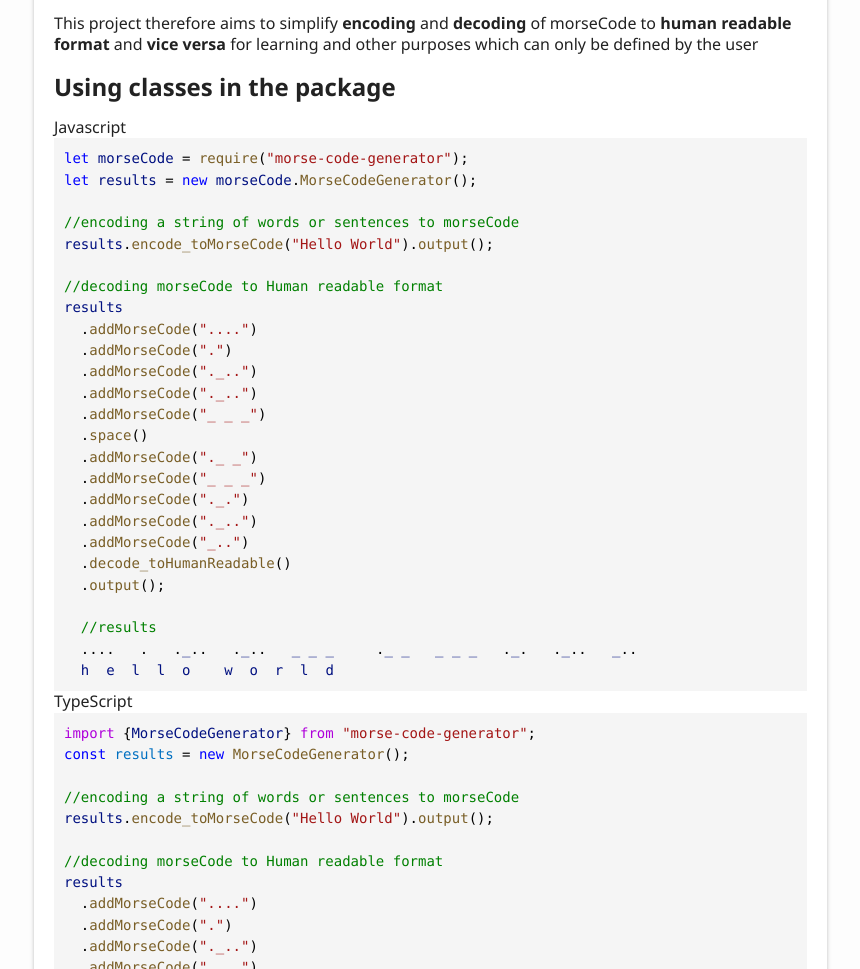
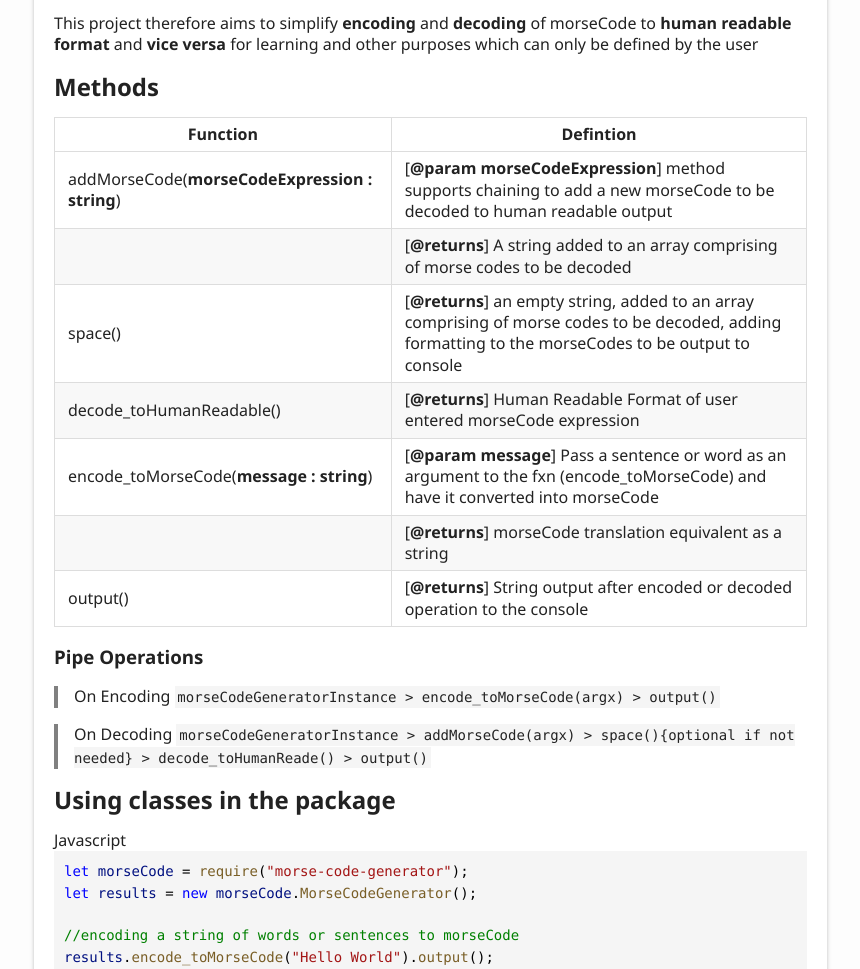
Before and after one commit to natcobbinah/MorseCode, a website: page docs/index.html in a window 1280 px wide. Shown: the part 420-1389 px from the top of the page, without its empty margins (6-866 px from the left). Drawn offline with Linux system fonts and the light colour scheme.

Commit message:
documentation modified

```diff
--- a/docs/index.html
+++ b/docs/index.html
@@ -72,6 +72,56 @@
 				coded sequence of dots and dashes.</p>
 				<p>This project therefore aims to simplify <strong>encoding</strong> and <strong>decoding</strong> of morseCode to <strong>human readable format</strong>
 				and <strong>vice versa</strong> for learning and other purposes which can only be defined by the user</p>
+				<a href="#methods" id="methods" style="color: inherit; text-decoration: none;">
+					<h2>Methods</h2>
+				</a>
+				<table>
+					<thead>
+						<tr>
+							<th>Function</th>
+							<th>Defintion</th>
+						</tr>
+					</thead>
+					<tbody><tr>
+							<td>addMorseCode(<strong>morseCodeExpression : string</strong>)</td>
+							<td>[<strong>@param morseCodeExpression</strong>] method  supports chaining to add a new morseCode to be decoded to  human readable output</td>
+						</tr>
+						<tr>
+							<td></td>
+							<td>[<strong>@returns</strong>] A string  added to an array comprising of morse codes to be decoded</td>
+						</tr>
+						<tr>
+							<td>space()</td>
+							<td>[<strong>@returns</strong>] an empty string, added to an array comprising of morse codes to be decoded,      adding formatting to the morseCodes  to be output to  console</td>
+						</tr>
+						<tr>
+							<td>decode_toHumanReadable()</td>
+							<td>[<strong>@returns</strong>] Human Readable Format of user entered morseCode expression</td>
+						</tr>
+						<tr>
+							<td>encode_toMorseCode(<strong>message : string</strong>)</td>
+							<td>[<strong>@param message</strong>] Pass a sentence or word as an argument to the fxn (encode_toMorseCode) and have it converted into morseCode</td>
+						</tr>
+						<tr>
+							<td></td>
+							<td>[<strong>@returns</strong>] morseCode translation equivalent as a string</td>
+						</tr>
+						<tr>
+							<td>output()</td>
+							<td>[<strong>@returns</strong>] String output after encoded or decoded operation to the console</td>
+						</tr>
+				</tbody></table>
+				<a href="#pipe-operations" id="pipe-operations" style="color: inherit; text-decoration: none;">
+					<h3>Pipe Operations</h3>
+				</a>
+				<blockquote>
+					<p>On Encoding
+					<code>       morseCodeGeneratorInstance &gt; encode_toMorseCode(argx) &gt; output()      </code></p>
+				</blockquote>
+				<blockquote>
+					<p>On Decoding
+					<code>       morseCodeGeneratorInstance &gt; addMorseCode(argx) &gt; space(){optional if not needed} &gt; decode_toHumanReade() &gt; output()      </code></p>
+				</blockquote>
 				<a href="#using-classes-in-the-package" id="using-classes-in-the-package" style="color: inherit; text-decoration: none;">
 					<h2>Using classes in the package</h2>
 				</a>
--- a/src/MorseCode.ts
+++ b/src/MorseCode.ts
@@ -2,7 +2,7 @@ export class MorseCodeGenerator {
 
   //used [method chaining] to implement add morseCodeStrings
 
-  morseCodes = new Map();
+  morseCodes = new Map<string, string>();
   outputResult: string = "";
   userEntered_MorseCodeArray: Array<string> = [];
 
```
Also changed, not shown: docs/classes/MorseCodeGenerator.html (+10 -10 lines), package.json (+9 -2 lines), README.md, dist/MorseCode.d.ts, 2 other files.
